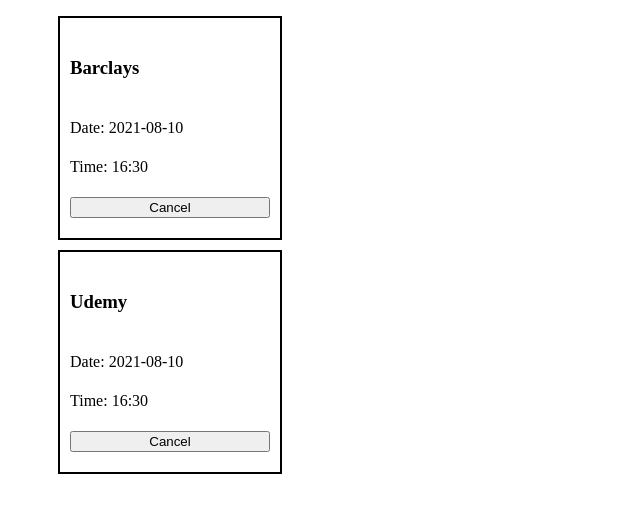
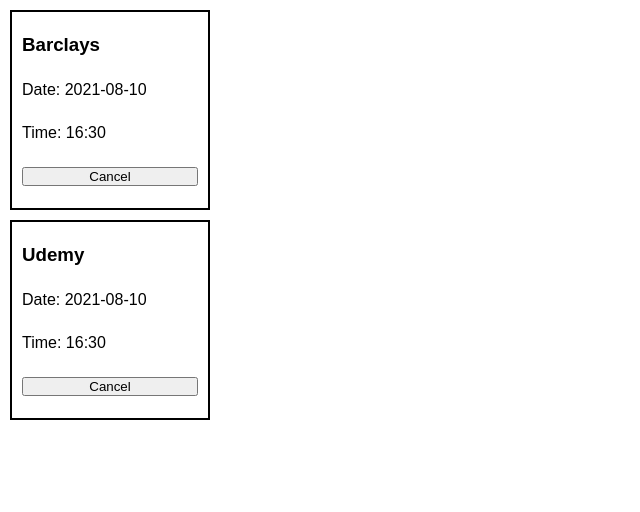
Before and after one commit to RafaelArmelin/boolean-uk-js-group-project, a website: page index.html in a window 1280 px wide. Shown: the whole page, without its empty margins (0-640 px from the left). Drawn offline with Linux system fonts and the light colour scheme.

Commit message:
Add link to reset.css

```diff
--- a/index.html
+++ b/index.html
@@ -6,6 +6,7 @@
     <meta http-equiv="X-UA-Compatible" content="ie=edge" />
     <title>IT Job Search App</title>
     <link rel="stylesheet" href="styles/index.css" />
+    <link rel="stylesheet" href="styles/reset.css" />
     <script defer src="src/index.js"></script>
   </head>
   <body>
```
